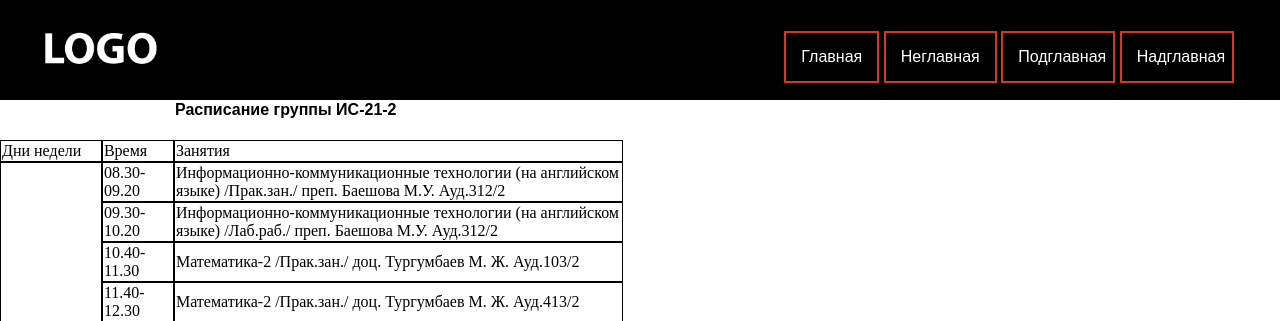
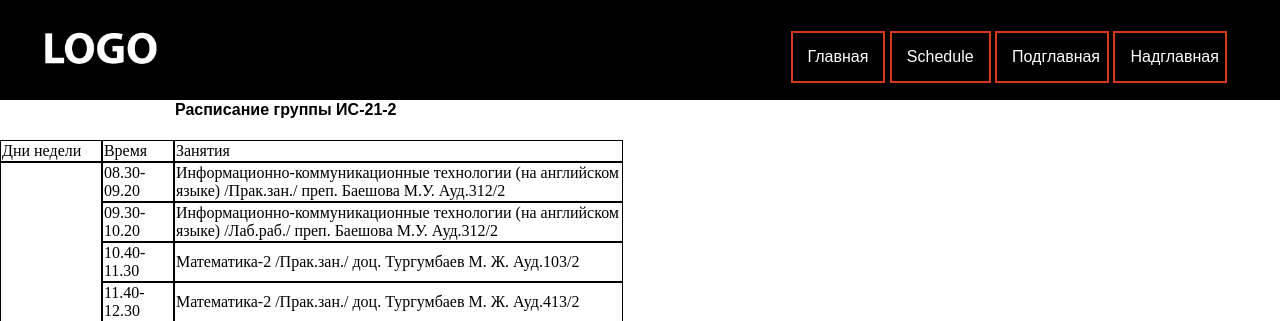
Before and after one commit to ferZyx/artemushka, a Flask app: page /schedule/ in a window 1280 px wide. Shown: the top 321 px of the page. Run offline with Flask 2, Linux system fonts and the light colour scheme.

Commit message:
+schedule

```diff
--- a/templates/base.html
+++ b/templates/base.html
@@ -17,8 +17,8 @@
         <a class="nav_a" href="/">
             <li class="li">Главная</li>
         </a>
-        <a class="nav_a" href="#">
-            <li class="li">Неглавная</li>
+        <a class="nav_a" href="/schedule">
+            <li class="li">Schedule</li>
         </a>
         <a class="nav_a" href="#">
             <li class="li">Подглавная</li>
```
